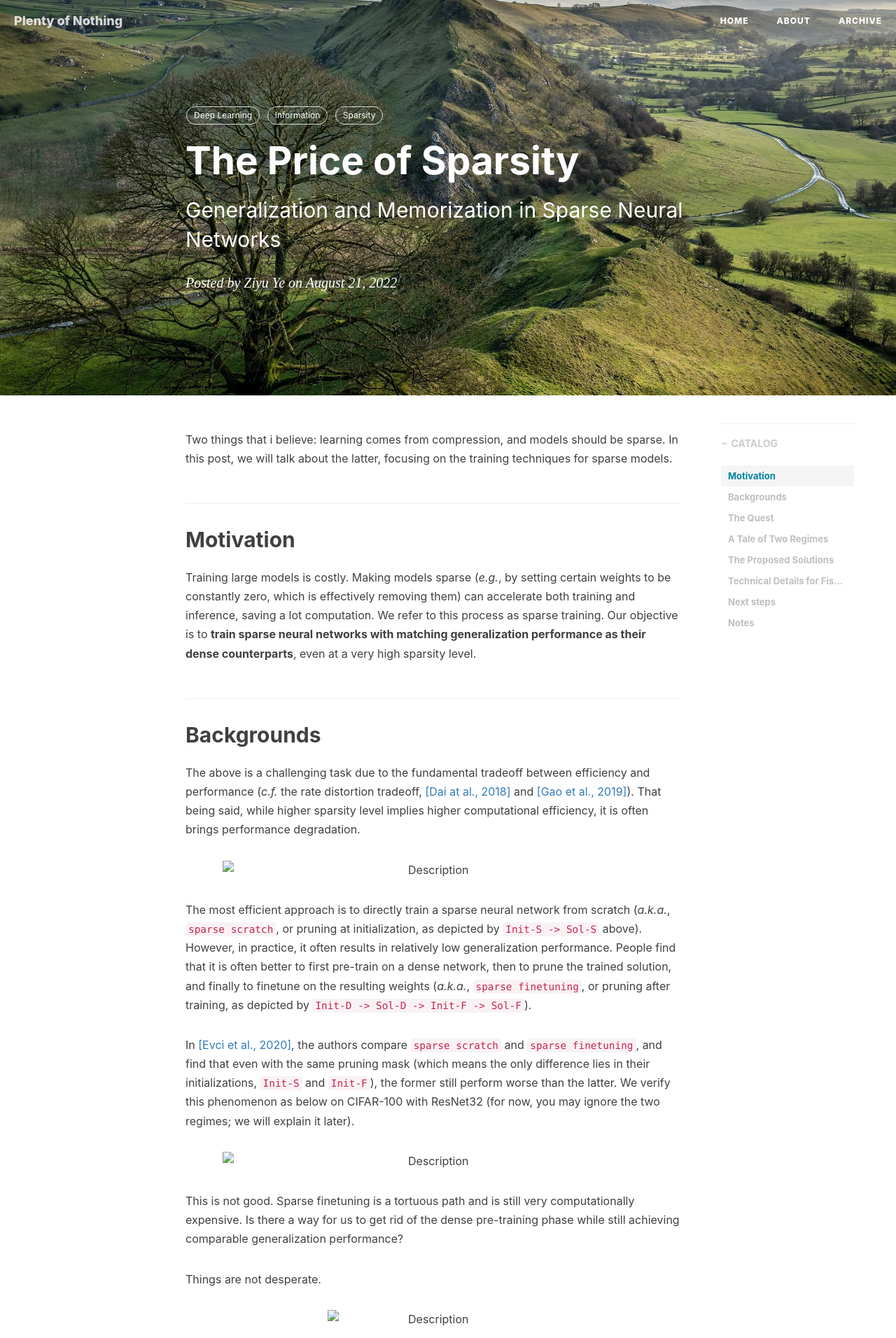
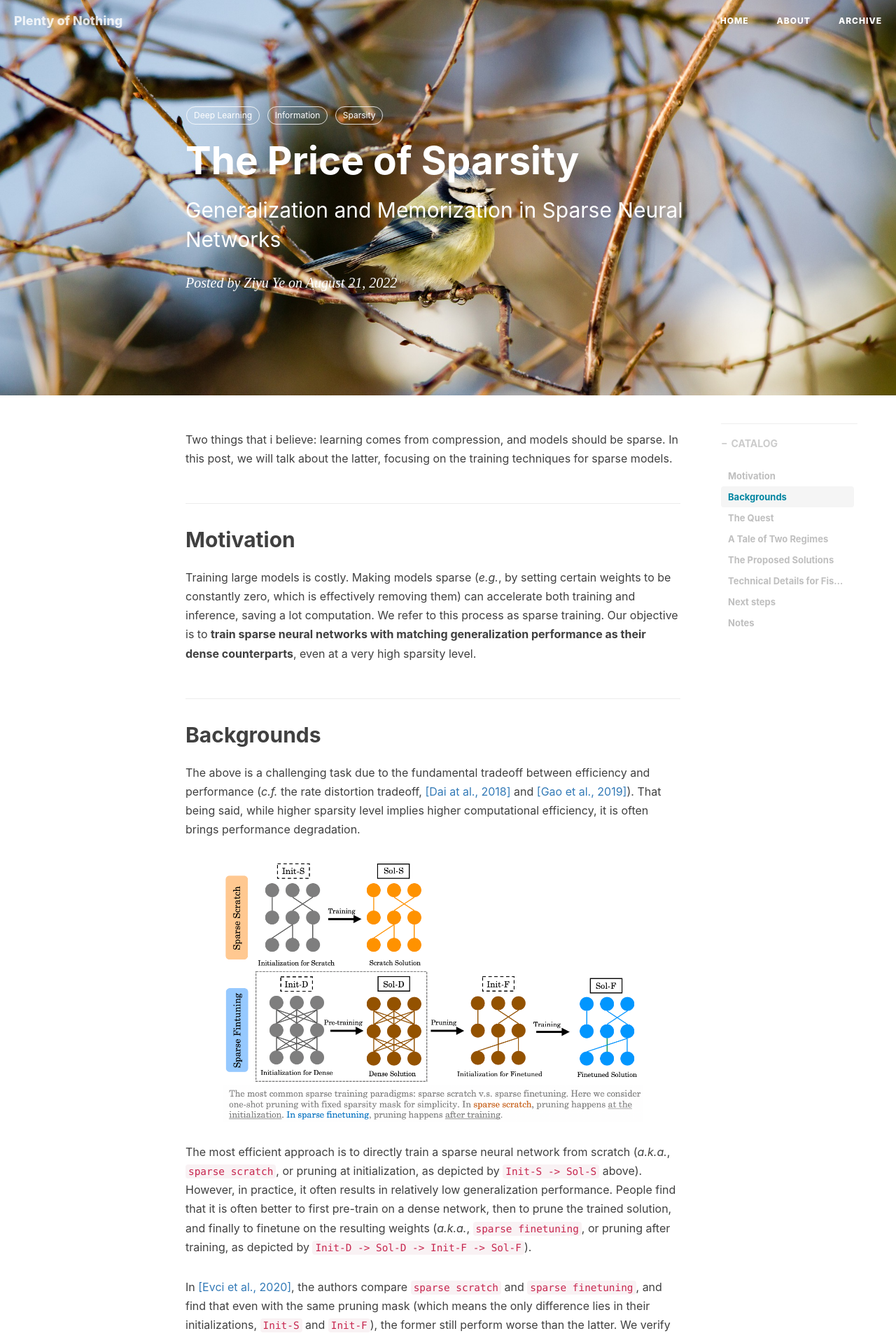
Before and after one commit to ZIYU-DEEP/ZIYU-DEEP.github.io, a Jekyll site: the page built from _posts/2022-08-21-The-Price-of-Sparsity.md, in a window 1280 px wide. Shown: the top 1912 px of the page at 70% size. Built offline with Jekyll 4.4.1, drawn with Linux system fonts in a browser that asks for light colours; nearby versions of some CDN libraries; comment, search, counter and statistics services are not loaded.

Commit message:
fix bug in images

```diff
--- a/_posts/2022-08-21-The-Price-of-Sparsity.md
+++ b/_posts/2022-08-21-The-Price-of-Sparsity.md
@@ -4,7 +4,7 @@
 subtitle:   "Generalization and Memorization in Sparse Neural Networks"
 date:       2022-08-21
 author:     "Ziyu Ye"
-header-img: "img/post-bg-svdund.jpg"
+header-img: "img/post-bg-zhihu1.jpg"
 catalog:    true
 mathjax:    true
 tags:
@@ -25,7 +25,7 @@
 
 
 <p align="center">
-  <img src="../img/in-post/sc-v-ft.png" alt="Description" width="600">
+  <img src="/img/in-post/sc-v-ft.png" alt="Description" width="600">
 </p>
 
 
@@ -36,7 +36,7 @@
 In [[Evci et al., 2020]](https://arxiv.org/pdf/1906.10732.pdf), the authors compare `sparse scratch` and `sparse finetuning`, and find that even with the same pruning mask (which means the only difference lies in their initializations, `Init-S` and `Init-F`), the former still perform worse than the latter. We verify this phenomenon as below on CIFAR-100 with ResNet32 (for now, you may ignore the two regimes; we will explain it later).
 
 <p align="center">
-  <img src="../img/in-post/perf-gap.png" alt="Description" width="600">
+  <img src="/img/in-post/perf-gap.png" alt="Description" width="600">
 </p>
 
 This is not good. Sparse finetuning is a tortuous path and is still very computationally expensive. Is there a way for us to get rid of the dense pre-training phase while still achieving comparable generalization performance?
@@ -44,7 +44,7 @@
 Things are not desperate.
 
 <p align="center">
-  <img src="../img/in-post/linear-path.png" alt="Description" width="300">
+  <img src="/img/in-post/linear-path.png" alt="Description" width="300">
 </p>
 
 In the above figure, we show that there exist a path, from `Init-S` to `Sol-F`, where the loss is almost monotonically decreasing (first discovered in [[Evci et al., 2020]](https://arxiv.org/pdf/1906.10732.pdf); the loss on the y-axis is computed by linearly interpolating between `Init-S` and `Sol-F`). This means that it is possible for `sparse scratch` to have the same results as `sparse finetuning`.
```
Also changed, not shown: _posts/2021-05-14-notes-IDS-revisited.md (+1 -1 lines), img/post-bg-zhihu1.jpg (added).
